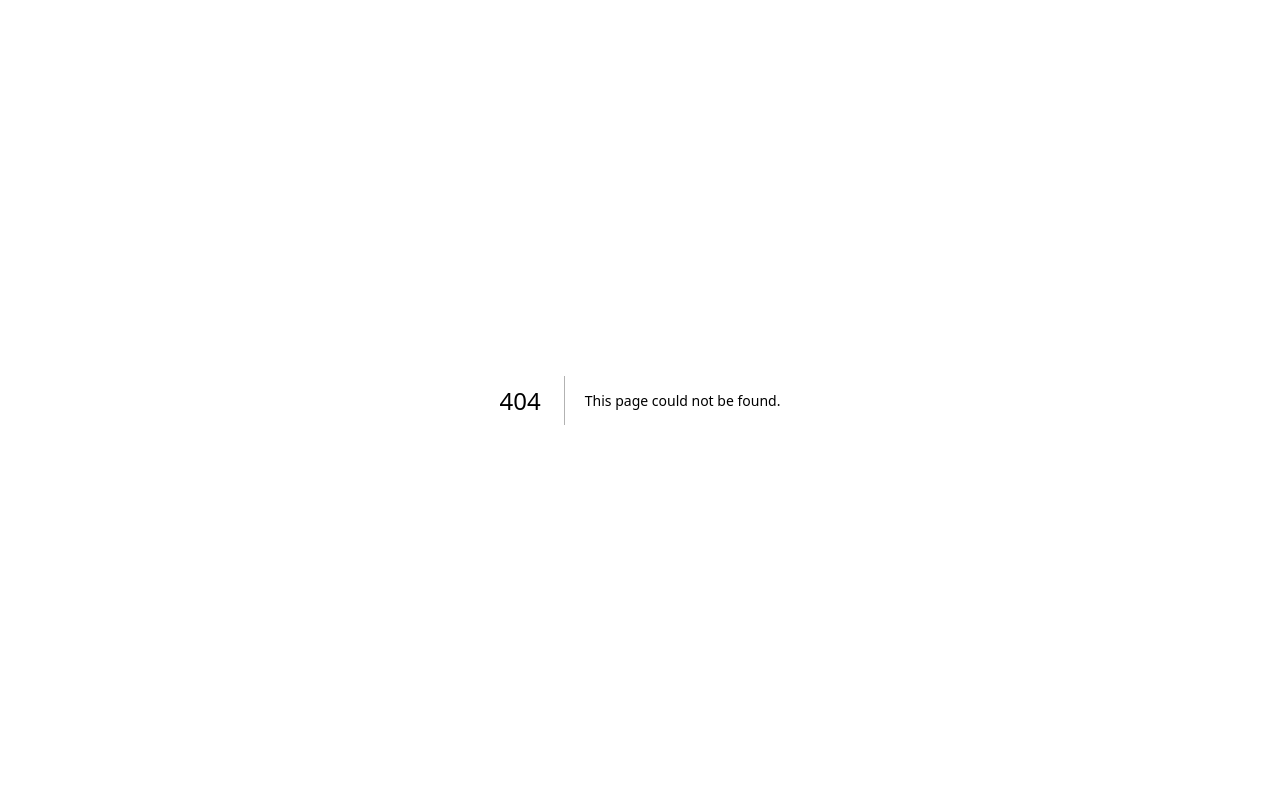
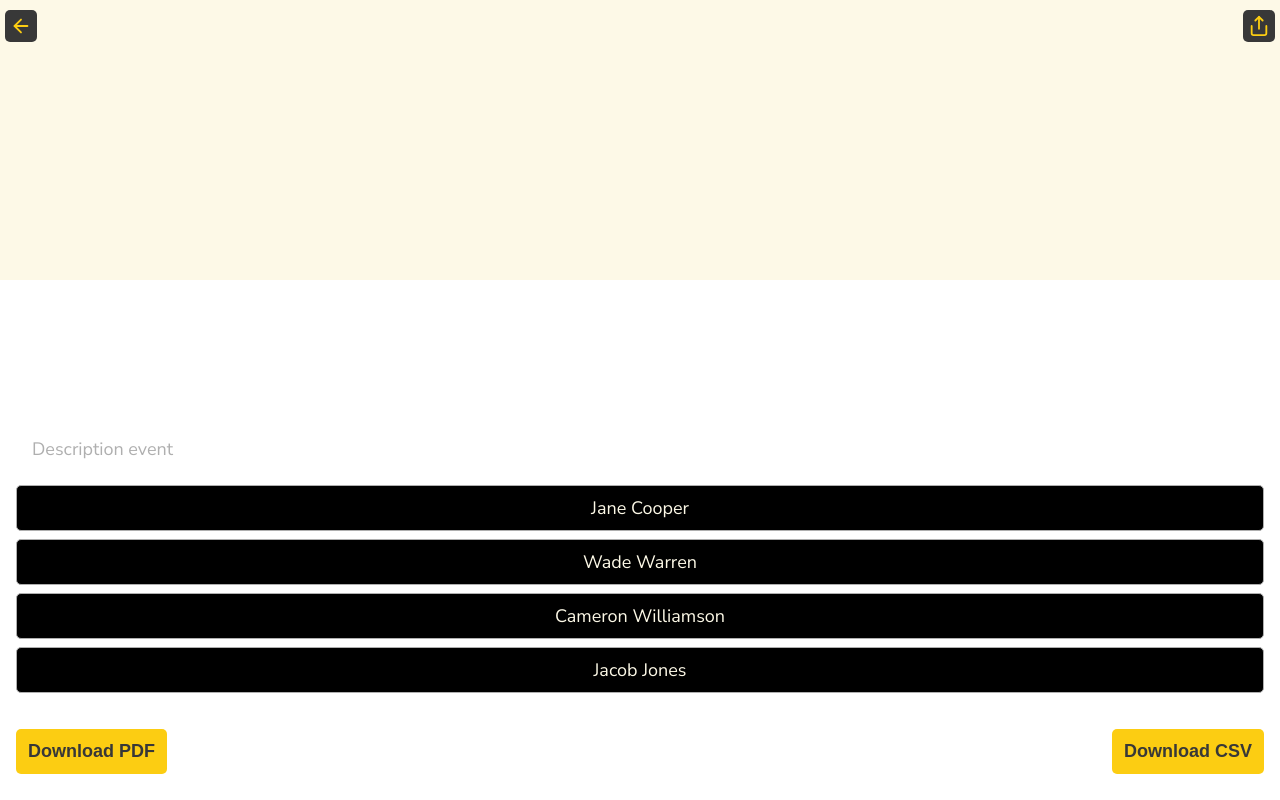
Before and after one commit to Gcld/gatherize, a Next.js app: page /event/1/participants in a window 1280 px wide. Before the commit this address had no page. Built offline with nearby package versions, Linux system fonts and the light colour scheme.

Commit message:
refactor: mudança do local da página de participantes

```diff
--- /dev/null
+++ b/src/app/event/[id]/participants/page.tsx
@@ -0,0 +1,68 @@
+'use client';
+
+import React from 'react';
+import { LuArrowLeft, LuShare } from 'react-icons/lu';
+import Link from 'next/link';
+import {
+    Container,
+    EventButton,
+    EventButtonsDiv,
+    EventPicture,
+    TitleAndDescriptionDiv,
+    EventContent,
+    ParticipantsList,
+    Participant,
+    DownloadButton,
+    DownloadButtonsDiv,
+} from './styled';
+
+export default function EventParticipants() {
+    const participants = [
+        'Jane Cooper',
+        'Wade Warren',
+        'Cameron Williamson',
+        'Jacob Jones',
+    ];
+
+    const handleDownloadPDF = () => {
+        console.log('Download PDF clicked');
+        // Implementação futura para download de PDF
+    };
+
+    const handleDownloadCSV = () => {
+        console.log('Download CSV clicked');
+        // Implementação futura para download de CSV
+    };
+
+    return (
+        <Container>
+            <EventPicture>
+                <EventButtonsDiv>
+                    <Link href="/event/1/admin" passHref>
+                        <EventButton>
+                            <LuArrowLeft className="icon" />
+                        </EventButton>
+                    </Link>
+                    <EventButton>
+                        <LuShare className="icon" />
+                    </EventButton>
+                </EventButtonsDiv>
+            </EventPicture>
+            <EventContent>
+                <TitleAndDescriptionDiv>
+                    <h1>Headline 1</h1>
+                    <h4>Description event</h4>
+                </TitleAndDescriptionDiv>
+                <ParticipantsList>
+                    {participants.map((participant, index) => (
+                        <Participant key={index}>{participant}</Participant>
+                    ))}
+                </ParticipantsList>
+                <DownloadButtonsDiv>
+                    <DownloadButton onClick={handleDownloadPDF}>Download PDF</DownloadButton>
+                    <DownloadButton onClick={handleDownloadCSV}>Download CSV</DownloadButton>
+                </DownloadButtonsDiv>
+            </EventContent>
+        </Container>
+    );
+}
--- /dev/null
+++ b/src/app/event/[id]/participants/styled.ts
@@ -0,0 +1,172 @@
+import styled from 'styled-components';
+
+export const Container = styled.div`
+    display: flex;
+    flex-direction: column;
+    width: 100%;
+    min-height: 100vh;
+    justify-content: space-between;
+    gap: 24px;
+`;
+
+export const DesktopOnly = styled.div`
+    display: none;
+
+    @media (min-width: 1024px) {
+        display: block;
+    }
+`;
+
+export const EventPicture = styled.div`
+    width: 100%;
+    height: 35vh;
+    background-color: var(--primaryLightZaori);
+    align-items: top;
+    padding: 10px 5px;
+`;
+
+export const EventButtonsDiv = styled.div`
+    width: 100%;
+    display: flex;
+    flex-direction: row;
+    justify-content: space-between;
+`;
+
+export const EventContent = styled.div`
+    height: 100%;
+    padding: 16px;
+
+    @media (min-width: 600px) {
+        min-height: 150px;
+    }
+`;
+
+export const EventButton = styled.div`
+    display: flex;
+    flex-direction: row;
+    border-radius: 5px;
+    background-color: var(--darkZaori);
+    padding: 5px;
+    justify-content: space-between;
+    cursor: pointer;
+    transition: all 0.3s ease;
+
+    .icon {
+        height: 19px;
+        width: 19px;
+        color: var(--primaryDarkZaori);
+        transition: all 0.3s ease;
+    }
+
+    &:hover {
+        background-color: var(--primaryDarkZaori);
+        transform: translateY(-2px);
+        box-shadow: 0 4px 8px rgba(0, 0, 0, 0.2);
+
+        .icon {
+            color: var(--darkZaori);
+            transform: scale(1.1);
+        }
+    }
+
+    @media (min-width: 768px) {
+        .icon {
+            height: 22px;
+            width: 22px;
+        }
+    }
+`;
+
+export const TitleAndDescriptionDiv = styled.div`
+    display: flex;
+    flex-direction: column;
+    width: 100%;
+    gap: 8px;
+    padding: 8px 16px;
+    align-items: top center;
+
+    h1 {
+        font-size: 24px;
+        font-weight: bold;
+        color: white;
+        line-height: 120%;
+    }
+
+    h4 {
+        font-size: 16px;
+        font-weight: normal;
+        color: var(--grayZaori);
+        line-height: 130%;
+    }
+
+    @media (min-width: 768px) {
+        h1 {
+            font-size: 48px;
+            line-height: 110%;
+        }
+
+        h4 {
+            font-size: 18px;
+            line-height: 120%;
+        }
+    }
+`;
+
+export const ParticipantsList = styled.div`
+    display: flex;
+    flex-direction: column;
+    gap: 8px;
+    margin: 16px 0;
+`;
+
+export const Participant = styled.div`
+    padding: 10px;
+    background-color: black;
+    color: var(--primaryLightZaori);
+    border: 1px solid var(--grayZaori);
+    border-radius: 5px;
+    font-size: 14px;
+    text-align: center;
+    cursor: default;
+
+    @media (min-width: 768px) {
+        font-size: 16px;
+    }
+
+    @media (min-width: 1024px) {
+        font-size: 18px;
+    }
+`;
+
+export const DownloadButtonsDiv = styled.div`
+    display: flex;
+    align-items: center;
+    justify-content: space-between;
+    padding: 10px 0px;
+`;
+
+export const DownloadButton = styled.button`
+    padding: 12px;
+    margin-top: 10px;
+    background-color: var(--primaryDarkZaori);
+    color: var(--darkZaori);
+    border: none;
+    border-radius: 5px;
+    font-weight: bold;
+    font-size: 14px;
+    cursor: pointer;
+    transition: background-color 0.3s ease;
+
+    &:hover {
+        background-color: var(--darkZaori);
+        color: var(--primaryDarkZaori);
+    }
+
+    @media (min-width: 768px) {
+        font-size: 16px;
+    }
+
+    @media (min-width: 1024px) {
+        font-size: 18px;
+    }
+`;
```
